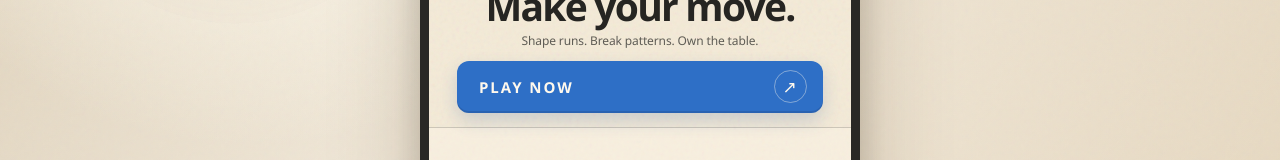
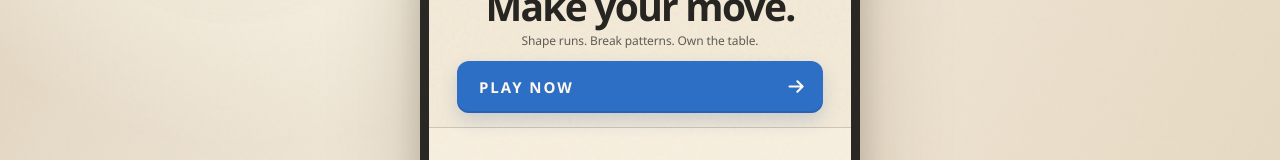
Before and after one commit to Stigmavlc/tessera, a React (Vite) app: page / in a window 1280 px wide. Shown: the part 396-556 px from the top of the page. Built offline with nearby package versions, Linux system fonts and the light colour scheme.

Commit message:
fix: replace the circled ↗ with a clean inline arrow on Play now and Play again

```diff
--- a/src/App.tsx
+++ b/src/App.tsx
@@ -460,7 +460,9 @@ function HomeScreen({ onPlay }: { onPlay: () => void }) {
         <p>Shape runs. Break patterns. Own the table.</p>
         <motion.button className="primary-button" type="button" onClick={onPlay} whileHover={{ y: -2 }} whileTap={{ scale: 0.975 }}>
           <span>Play now</span>
-          <span className="button-arrow" aria-hidden="true">↗</span>
+          <span className="button-arrow" aria-hidden="true">
+            <svg viewBox="0 0 24 24"><path d="M4 12h15M13 6l6 6-6 6" /></svg>
+          </span>
         </motion.button>
       </section>
 
@@ -1290,7 +1292,7 @@ function GameScreen({ onBack }: { onBack: () => void }) {
                   );
                 })}
               </div>
-              <button className="result-button" type="button" onClick={resetGame}>Play again <span aria-hidden="true">↗</span></button>
+              <button className="result-button" type="button" onClick={resetGame}>Play again <span aria-hidden="true"><svg viewBox="0 0 24 24"><path d="M4 12h15M13 6l6 6-6 6" /></svg></span></button>
               <button className="result-home" type="button" onClick={onBack}>Back to home</button>
             </motion.section>
           </>
--- a/src/styles.css
+++ b/src/styles.css
@@ -359,12 +359,22 @@ button:focus-visible,
 
 .button-arrow {
   display: grid;
-  width: 33px;
-  aspect-ratio: 1;
   place-items: center;
-  border: 1px solid rgba(255, 249, 237, 0.4);
-  border-radius: 50%;
-  font-size: 17px;
+}
+
+.button-arrow svg {
+  width: 21px;
+  height: 21px;
+  fill: none;
+  stroke: currentColor;
+  stroke-width: 2.4;
+  stroke-linecap: round;
+  stroke-linejoin: round;
+  transition: transform 160ms ease;
+}
+
+.primary-button:hover .button-arrow svg {
+  transform: translateX(3px);
 }
 
 .active-game {
@@ -1375,7 +1385,8 @@ button:focus-visible,
   font-weight: 780;
 }
 
-.result-button span { font-size: 20px; }
+.result-button span { display: inline-grid; place-items: center; }
+.result-button svg { width: 18px; height: 18px; fill: none; stroke: currentColor; stroke-width: 2.4; stroke-linecap: round; stroke-linejoin: round; }
 
 .result-home {
   margin-top: 13px;
```
